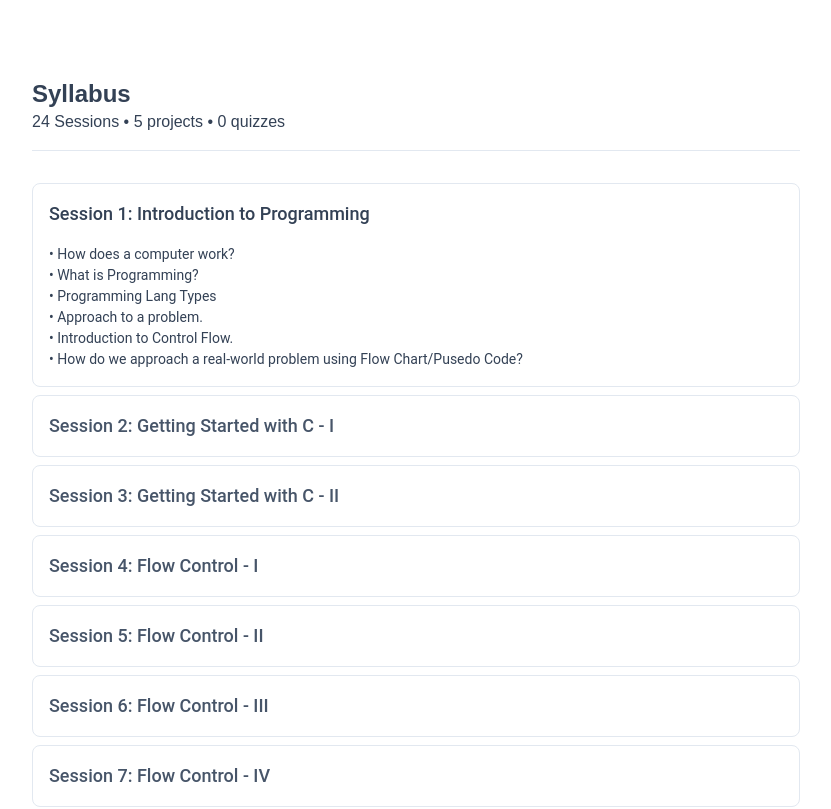
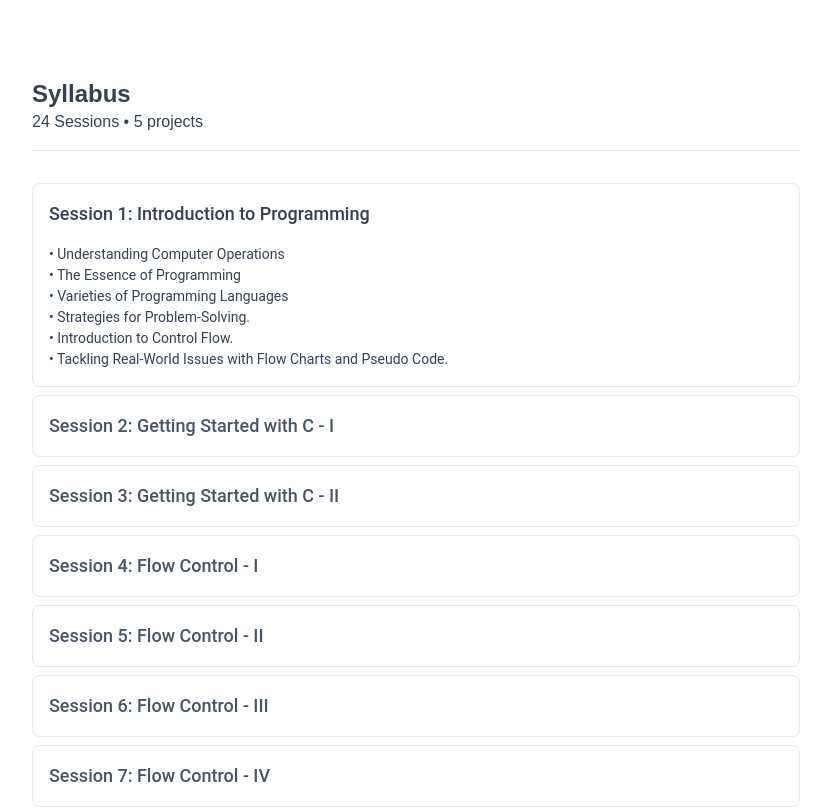
Before and after one commit to Keture/Keture-School-of-Coding, a React (Create React App) app: page /home in a window 1280 px wide. Shown: the part 599-1408 px from the top of the page, without its empty margins (224-1055 px from the left). Built offline with nearby package versions, Linux system fonts and the light colour scheme.

Commit message:
refine content and update quick links

```diff
--- a/src/components/Footer.js
+++ b/src/components/Footer.js
@@ -12,22 +12,17 @@ const Footer = () => (
             </span>
             <ul className="flex flex-wrap items-center mt-3 text-sm font-medium text-gray-500 dark:text-gray-400 sm:mt-0">
                 <li>
-                    <a href="https://keture.com/" className="mr-4 hover:underline md:mr-6 ">
-                        About
-                    </a>
-                </li>
-                <li>
-                    <a href="https://keture.com/" className="mr-4 hover:underline md:mr-6">
+                    <a href="https://keture.com/privacy-policy" className="mr-4 hover:underline md:mr-6">
                         Privacy Policy
                     </a>
                 </li>
                 <li>
-                    <a href="https://keture.com/" className="mr-4 hover:underline md:mr-6">
+                    <a href="https://github.com/Keture/Keture-School-of-Coding/blob/main/LICENSE" className="mr-4 hover:underline md:mr-6">
                         Licensing
                     </a>
                 </li>
                 <li>
-                    <a href="https://keture.com/" className="hover:underline">
+                    <a href="mailto:keture.com@gmail.com" className="hover:underline">
                         Contact
                     </a>
                 </li>
--- a/src/pages/Home/Syllabus/Syllabus.js
+++ b/src/pages/Home/Syllabus/Syllabus.js
@@ -14,7 +14,7 @@ const Syllabus = () => {
     return (
         <div className="my-20 px-4 lg:px-0">
             <div className="text-2xl font-black">Syllabus</div>
-            <div>24 Sessions • 5 projects • 0 quizzes</div>
+            <div>24 Sessions • 5 projects</div>
             <hr className="h-[.05em] mb-8 mt-4 bg-slate-200 border-0 dark:bg-slate-700" />
 
             {accordionContent.map((item, index) => (
--- a/src/pages/Home/Syllabus/SyllabusData.js
+++ b/src/pages/Home/Syllabus/SyllabusData.js
@@ -2,12 +2,12 @@ export const accordionContent = [
     {
         title: "Session 1: Introduction to Programming",
         body: [
-            "• How does a computer work?",
-            "• What is Programming?",
-            "• Programming Lang Types",
-            "• Approach to a problem.",
+            "• Understanding Computer Operations",
+            "• The Essence of Programming",
+            "• Varieties of Programming Languages",
+            "• Strategies for Problem-Solving.",
             "• Introduction to Control Flow.",
-            "• How do we approach a real-world problem using Flow Chart/Pusedo Code?"
+            "• Tackling Real-World Issues with Flow Charts and Pseudo Code."
         ]
     },
     {
@@ -60,7 +60,7 @@ export const accordionContent = [
     {
         title: "Session 8: Functions - I",
         body: [
-            "• Programming Functions",
+            "• Standard Functions",
             "• User-defined Functions",
             "• Function Types"
         ]
@@ -156,10 +156,14 @@ export const accordionContent = [
     },
     {
         title: "Session 23: File Handling",
-        body: []
+        body: [
+            "• Files Input/Output"
+        ]
     },
     {
         title: "Session 24: Project - V",
-        body: []
+        body: [
+            "• Practicals & Project"
+        ]
     }
 ];
```
